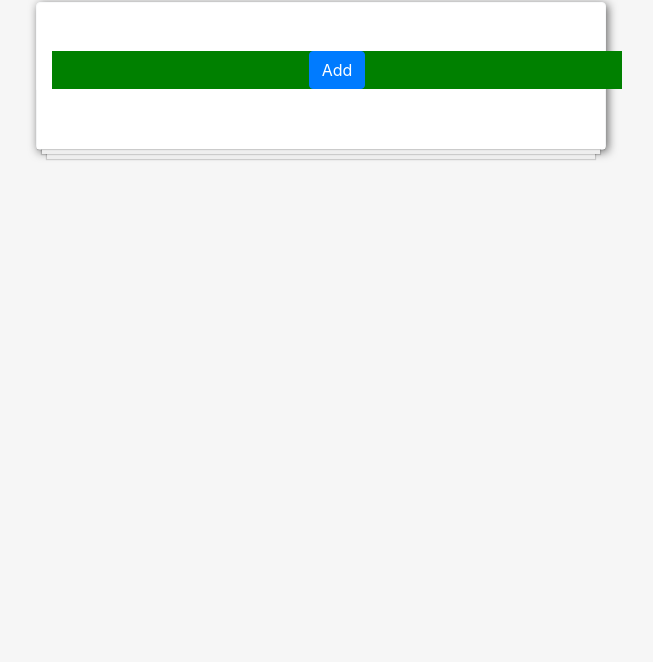
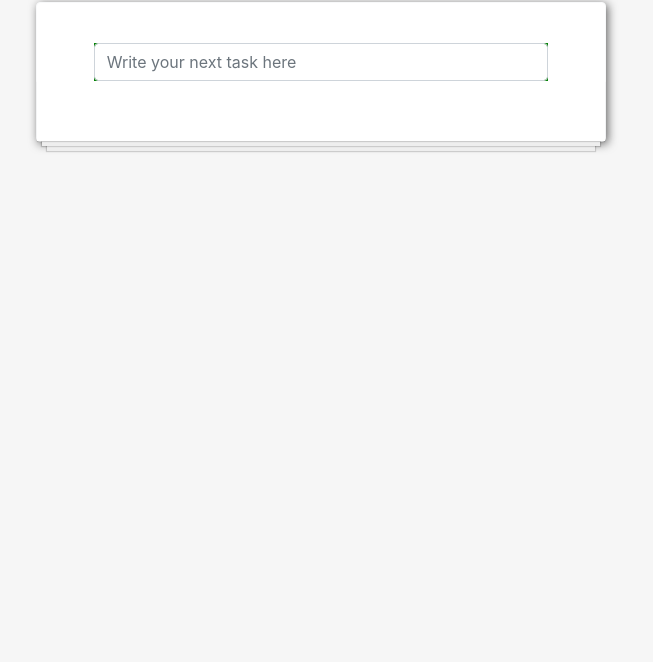
Before and after one commit to nitlara/todolistReact, a React app: page / in a window 1280 px wide. Shown: the part 138-800 px from the top of the page, without its empty margins (319-972 px from the left). Built offline with nearby package versions, Linux system fonts and the light colour scheme.

Commit message:
Functions added: keyPress, removeElement, listofTasks. List of task under input added

```diff
--- a/src/js/component/home.js
+++ b/src/js/component/home.js
@@ -1,7 +1,5 @@
 import React from "react";
 
-//include images into your bundle
-import rigoImage from "../../img/rigo-baby.jpg";
 import { ToDoContainer } from "./todocontainer";
 
 //create your first component
@@ -10,11 +8,10 @@ export function Home() {
 		<div className="container">
 			<h1>todos</h1>
 			<div className="card border-light">
-				<div className="container">
-					<ToDoContainer />
-					{/* <ToDoList /> */}
-					{/* <taskCounter /> */}
-				</div>
+				<ToDoContainer />
+				{/* <ToDoList /> */}
+				{/* <taskCounter /> */}
+
 				<div className="paper" />
 			</div>
 		</div>
--- a/src/js/component/todocontainer.js
+++ b/src/js/component/todocontainer.js
@@ -1,25 +1,62 @@
 import React, { useState } from "react";
 import Form from "react-bootstrap/Form";
-import Button from "react-bootstrap/Button";
-import Input from "react-bootstrap/InputGroup";
+
+import "../../styles/todocontainer.scss";
 import "bootstrap";
 
-export const ToDoContainer = props => {
+export const ToDoContainer = () => {
 	const [task, setTask] = useState("");
 
+	//Array para "depositar" las tareas, hay que hacer 1) .map, para añadir al array,
+	//2).unshift/.splice/ para añadir al ppio
+	//3).splice o .slice para eliminar?? hay que indicar posicion a eliminar con el index
+
+	const [arrayTasks, setArrayTasks] = useState([]);
+
+	//Funcion creacion de array con "task", e Input a "blank".
+	const handleKeyPress = event => {
+		event.preventDefault();
+		setArrayTasks([task, ...arrayTasks]);
+		setTask("");
+	};
+
+	const removeElement = index => {
+		const resultArray = arrayTasks;
+
+		resultArray.splice(index, 1);
+
+		setArrayTasks(resultArray);
+
+		console.log(arrayTasks);
+	};
+
+	const listOfTasks = arrayTasks.map((element, index) => {
+		return (
+			<li key={index}>
+				{" "}
+				{element}{" "}
+				<button onClick={() => removeElement(index)}>X</button>
+			</li>
+		);
+	});
+
+	// useEffect () = {
+
+	// }
 	return (
-		<Form>
-			<div className="todo-list">
-				<div className="file-input">
-					<Input
+		<div className="form-container">
+			<Form onSubmit={event => handleKeyPress(event)}>
+				<Form.Group controlId="formTask">
+					<Form.Control
 						type="text"
-						className="text"
+						placeholder="Write your next task here"
 						value={task}
 						onChange={e => setTask(e.target.value)}
 					/>
-					<Button className="button">Add</Button>
-				</div>
-			</div>
-		</Form>
+				</Form.Group>
+			</Form>
+
+			<ul className="table"> {listOfTasks} </ul>
+		</div>
 	);
 };
--- a/src/styles/index.scss
+++ b/src/styles/index.scss
@@ -36,11 +36,10 @@ h1 {
 .card {
      box-shadow: 2px 2px 10px #666;
 }
-.form-group{
+.form-group {
     margin: auto;
-    width: 75%;
+    width: 80%;
+    background-color: green;
+    margin: auto;
+    text-align: left;
 }
-
-.file-input{
-    background-color: green;
-}
--- /dev/null
+++ b/src/styles/todocontainer.scss
@@ -0,0 +1,10 @@
+.table{
+    margin: auto;
+    width: 100%;
+    background-color: green;
+    margin: auto;
+    text-align: left;
+}
+.form-container{
+    margin-top: 40px;
+}
```
Also changed, not shown: src/js/component/todoList.js (+8 -5 lines).
